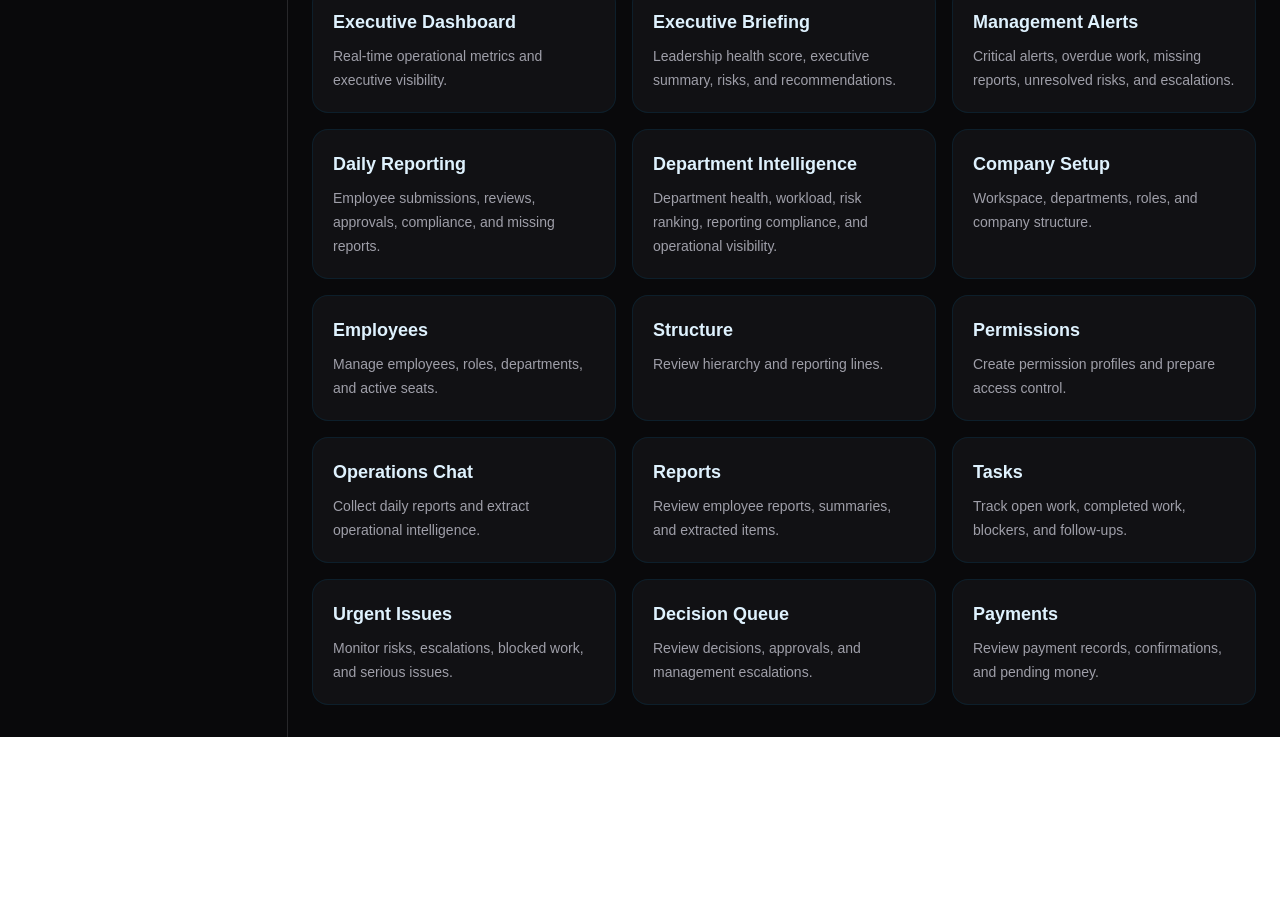
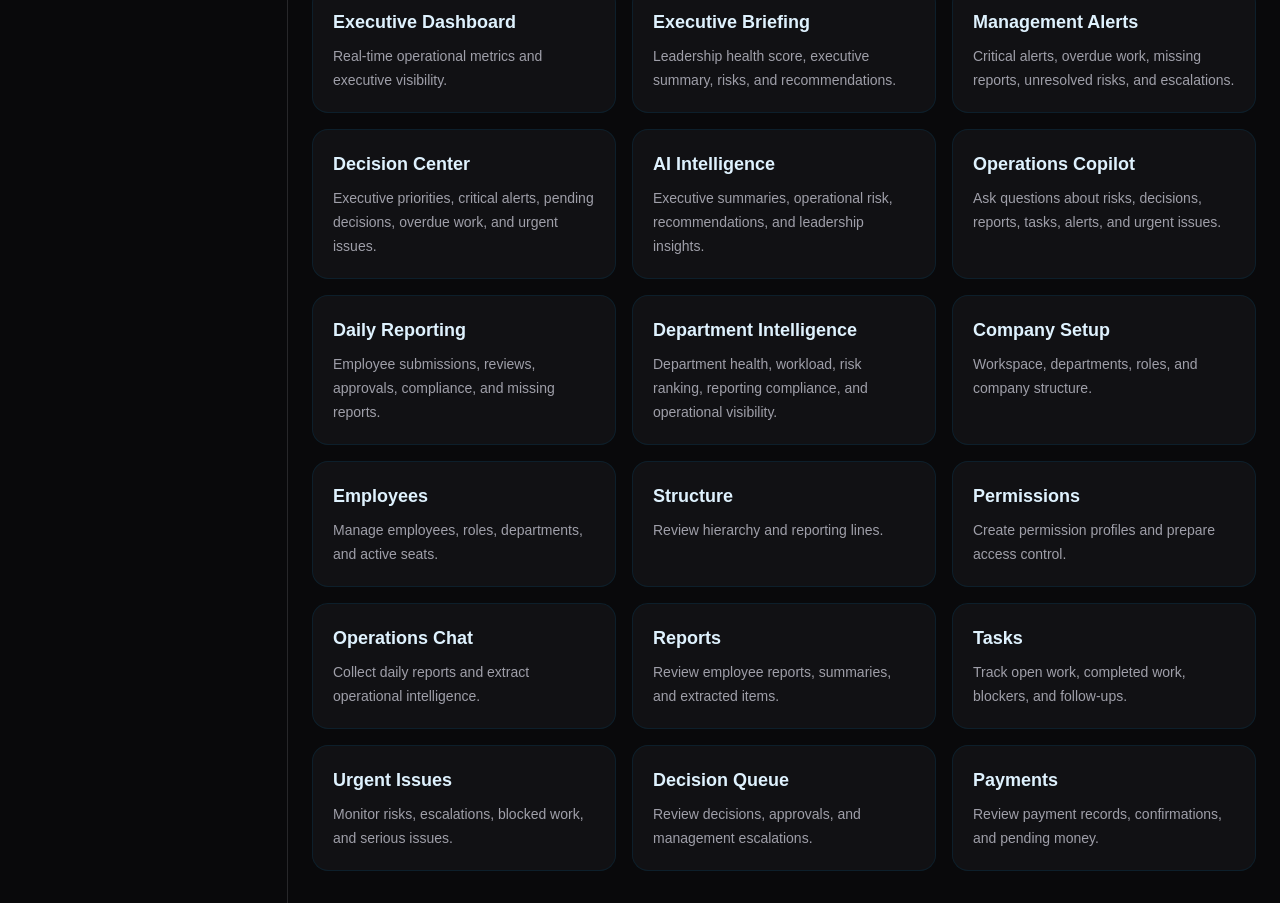
Before and after one commit to SirSebastian-ux/virtus.ai, a Next.js app: page /operations in a window 1280 px wide. Shown: the part 920-1823 px from the top of the page. Before the commit the page ends 1657 px from the top, so only its background shows below. Built offline with nearby package versions, Linux system fonts and the light colour scheme; no server answers.

Commit message:
Add AI intelligence and copilot navigation

```diff
--- a/app/operations/page.js
+++ b/app/operations/page.js
@@ -68,6 +68,9 @@ const cardsByRole = {
     ["Executive Dashboard", "Real-time operational metrics and executive visibility.", "/operations/dashboard"],
     ["Executive Briefing", "Leadership health score, executive summary, risks, and recommendations.", "/operations/executive-briefing"],
     ["Management Alerts", "Critical alerts, overdue work, missing reports, unresolved risks, and escalations.", "/operations/management-alerts"],
+    ["Decision Center", "Executive priorities, critical alerts, pending decisions, overdue work, and urgent issues.", "/operations/decision-center"],
+    ["AI Intelligence", "Executive summaries, operational risk, recommendations, and leadership insights.", "/operations/ai-intelligence"],
+    ["Operations Copilot", "Ask questions about risks, decisions, reports, tasks, alerts, and urgent issues.", "/operations/copilot"],
     ["Daily Reporting", "Employee submissions, reviews, approvals, compliance, and missing reports.", "/operations/daily-reporting"],
     ["Department Intelligence", "Department health, workload, risk ranking, reporting compliance, and operational visibility.", "/operations/department-intelligence"],
     ["Company Setup", "Workspace, departments, roles, and company structure.", "/operations/company"],
```
